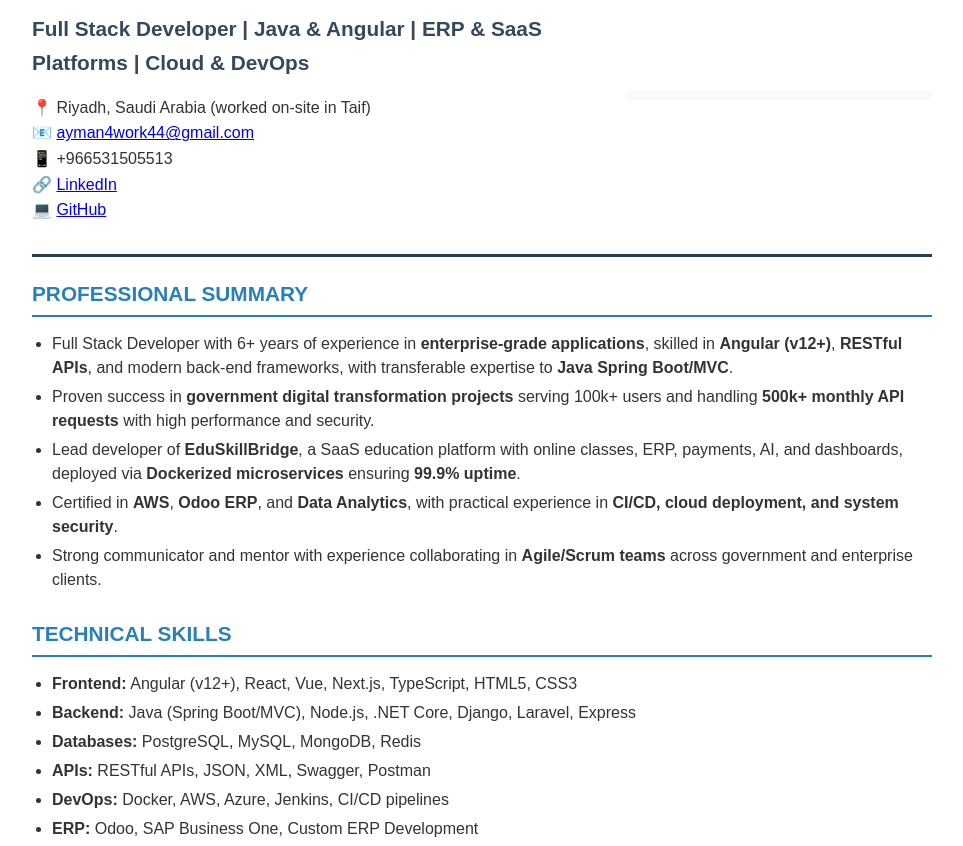
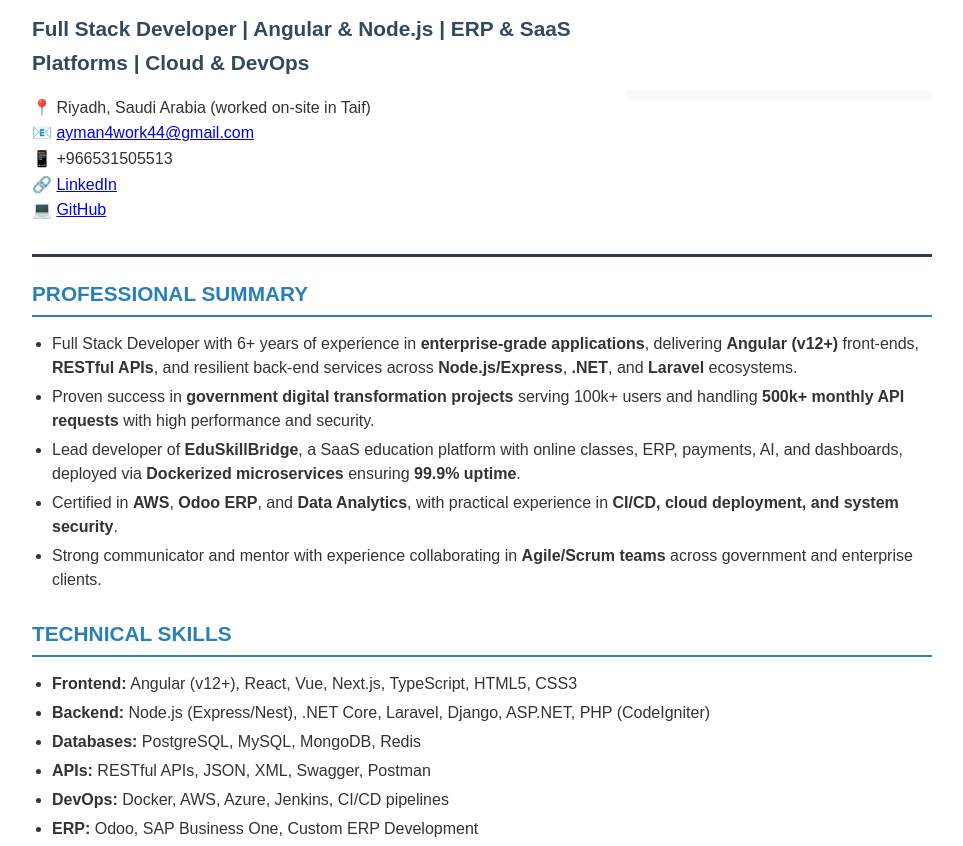
Before and after one commit to coldworld22/my-cv, a plain HTML site: page index.html in a window 1280 px wide. Shown: the part 89-935 px from the top of the page, without its empty margins (158-1121 px from the left). Drawn offline with Linux system fonts and the light colour scheme; a script that the page names is missing.

Commit message:
Refocus summary and skills on proven stacks

```diff
--- a/index.html
+++ b/index.html
@@ -136,7 +136,7 @@
     <div class="header">
         <div class="contact-info">
             <h1>AYMAN OSMAN</h1>
-            <h2>Full Stack Developer | Java & Angular | ERP & SaaS Platforms | Cloud & DevOps</h2>
+            <h2>Full Stack Developer | Angular & Node.js | ERP & SaaS Platforms | Cloud & DevOps</h2>
             <p>
                 📍 Riyadh, Saudi Arabia (worked on-site in Taif)<br>
                 📧 <a href="mailto:ayman4work44@gmail.com">ayman4work44@gmail.com</a><br>
@@ -153,9 +153,10 @@
         <div class="section-title">Professional Summary</div>
         <ul>
             <li>Full Stack Developer with 6+ years of experience in <strong>enterprise-grade applications</strong>,
-                skilled in
-                <strong>Angular (v12+)</strong>, <strong>RESTful APIs</strong>, and modern back-end frameworks, with
-                transferable expertise to <strong>Java Spring Boot/MVC</strong>.
+                delivering
+                <strong>Angular (v12+)</strong> front-ends, <strong>RESTful APIs</strong>, and resilient back-end
+                services across <strong>Node.js/Express</strong>, <strong>.NET</strong>, and <strong>Laravel</strong>
+                ecosystems.
             </li>
             <li>Proven success in <strong>government digital transformation projects</strong> serving 100k+ users and
                 handling
@@ -178,7 +179,8 @@
         <div class="section-title">Technical Skills</div>
         <ul>
             <li><strong>Frontend:</strong> Angular (v12+), React, Vue, Next.js, TypeScript, HTML5, CSS3</li>
-            <li><strong>Backend:</strong> Java (Spring Boot/MVC), Node.js, .NET Core, Django, Laravel, Express</li>
+            <li><strong>Backend:</strong> Node.js (Express/Nest), .NET Core, Laravel, Django, ASP.NET, PHP (CodeIgniter)
+            </li>
             <li><strong>Databases:</strong> PostgreSQL, MySQL, MongoDB, Redis</li>
             <li><strong>APIs:</strong> RESTful APIs, JSON, XML, Swagger, Postman</li>
             <li><strong>DevOps:</strong> Docker, AWS, Azure, Jenkins, CI/CD pipelines</li>
@@ -274,7 +276,7 @@
 
             <ul>
                 <li>Developed citizen portals serving 100k+ users with Angular dashboards.</li>
-                <li>Built scalable APIs in Node.js/Express (concepts transferable to Java Spring Boot).</li>
+                <li>Built scalable Node.js/Express APIs handling 500k+ monthly requests across citizen services.</li>
                 <li>Integrated Nafaz biometric authentication, improving security by 30%.</li>
                 <li>Optimized MongoDB queries, reducing response time by 35%.</li>
                 <li>Extended the engagement beyond full-time employment (Nov 2024–Jan 2025) to deliver final ERP enhancements in parallel with a new role.</li>
```
